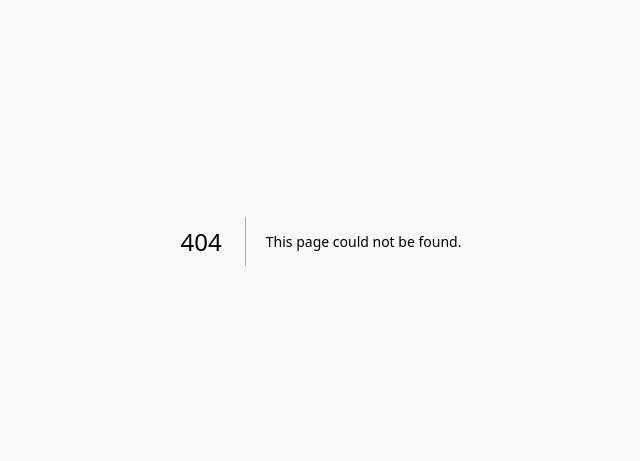
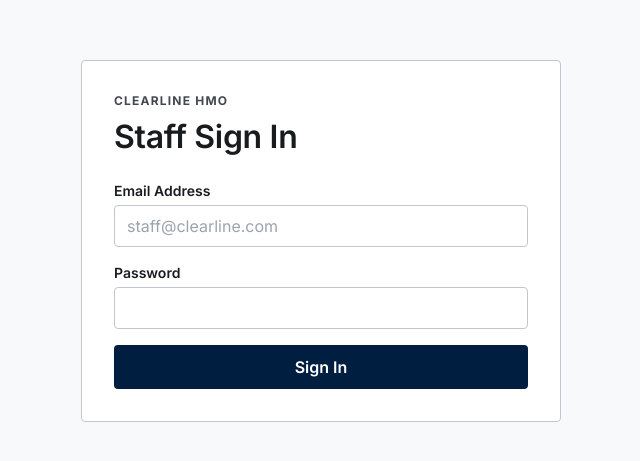
Before and after one commit to timkene/PHARMACY-PORTAL, a Next.js app: page /staff/login in a window 1280 px wide. Before the commit this address had no page. Shown: the part 159-620 px from the top of the page, without its empty margins (319-959 px from the left). Built offline with nearby package versions, Linux system fonts and the light colour scheme; no server answers.

Commit message:
feat: staff shell layout and login page

```diff
--- /dev/null
+++ b/app/staff/login/page.tsx
@@ -0,0 +1,83 @@
+'use client'
+import { useState } from 'react'
+import type { FormEvent } from 'react'
+import { useRouter } from 'next/navigation'
+import { staffLogin, ApiError } from '@/lib/api'
+
+const INPUT_CLS = 'w-full border border-outline-variant rounded px-3 py-2 text-body-lg focus:outline-none focus:border-primary focus:ring-2 focus:ring-primary/20'
+
+export default function StaffLoginPage() {
+  const router = useRouter()
+  const [email, setEmail] = useState('')
+  const [password, setPassword] = useState('')
+  const [error, setError] = useState('')
+  const [loading, setLoading] = useState(false)
+
+  const handleSubmit = async (e: FormEvent) => {
+    e.preventDefault()
+    setError('')
+    setLoading(true)
+    try {
+      await staffLogin(email, password)
+      router.push('/staff/dashboard')
+    } catch (err) {
+      setError(err instanceof ApiError ? 'Invalid email or password' : 'Something went wrong. Please try again.')
+    } finally {
+      setLoading(false)
+    }
+  }
+
+  return (
+    <div className="min-h-screen flex items-center justify-center bg-surface p-4">
+      <div className="w-full max-w-[480px] bg-surface-lowest border border-outline-variant rounded p-8">
+        <p className="text-label-caps text-on-surface-variant uppercase tracking-widest mb-2">Clearline HMO</p>
+        <h1 className="text-headline-lg font-semibold text-on-surface mb-6">Staff Sign In</h1>
+
+        <form onSubmit={handleSubmit} className="space-y-4">
+          <div>
+            <label className="block text-body-sm font-semibold text-on-surface mb-1">
+              Email Address
+            </label>
+            <input
+              type="email"
+              value={email}
+              onChange={e => setEmail(e.target.value)}
+              required
+              autoComplete="email"
+              className={INPUT_CLS}
+              placeholder="staff@clearline.com"
+            />
+          </div>
+
+          <div>
+            <label className="block text-body-sm font-semibold text-on-surface mb-1">
+              Password
+            </label>
+            <input
+              type="password"
+              value={password}
+              onChange={e => setPassword(e.target.value)}
+              required
+              autoComplete="current-password"
+              className={INPUT_CLS}
+            />
+          </div>
+
+          {error && (
+            <p role="alert" className="text-body-sm text-error bg-error/10 rounded px-3 py-2">
+              {error}
+            </p>
+          )}
+
+          <button
+            type="submit"
+            disabled={loading}
+            className="w-full bg-primary hover:bg-primary-container text-on-primary py-2.5 rounded font-semibold text-body-lg transition-colors disabled:opacity-60 disabled:cursor-not-allowed"
+          >
+            {loading ? 'Signing in…' : 'Sign In'}
+          </button>
+        </form>
+      </div>
+    </div>
+  )
+}
--- /dev/null
+++ b/components/staff/StaffShell.tsx
@@ -0,0 +1,68 @@
+'use client'
+import Link from 'next/link'
+import { usePathname, useRouter } from 'next/navigation'
+import { logout } from '@/lib/api'
+
+const NAV_ITEMS = [
+  { href: '/staff/dashboard', label: 'Dashboard', icon: 'dashboard' },
+  { href: '/staff/intake/new', label: 'New Intake', icon: 'add_circle' },
+]
+
+interface StaffShellProps {
+  children: React.ReactNode
+  userName: string
+}
+
+export function StaffShell({ children, userName }: StaffShellProps) {
+  const pathname = usePathname()
+  const router = useRouter()
+
+  const handleLogout = async () => {
+    await logout().catch(() => {})
+    router.push('/staff/login')
+  }
+
+  return (
+    <div className="flex h-screen overflow-hidden">
+      {/* Sidebar */}
+      <aside className="w-[280px] shrink-0 bg-primary flex flex-col">
+        <div className="px-6 py-5 border-b border-primary-container">
+          <p className="text-on-primary/60 text-label-caps uppercase tracking-widest mb-0.5">Clearline HMO</p>
+          <p className="text-on-primary text-title-md font-semibold">Pharmacy Portal</p>
+        </div>
+
+        <nav className="flex-1 py-4">
+          {NAV_ITEMS.map(item => (
+            <Link
+              key={item.href}
+              href={item.href}
+              className={`flex items-center gap-3 px-6 py-3 text-body-lg transition-colors ${
+                pathname.startsWith(item.href)
+                  ? 'bg-primary-container text-on-primary'
+                  : 'text-on-primary/70 hover:bg-primary-container/50 hover:text-on-primary'
+              }`}
+            >
+              <span className="material-symbols-outlined text-[20px]">{item.icon}</span>
+              {item.label}
+            </Link>
+          ))}
+        </nav>
+
+        <div className="px-6 py-4 border-t border-primary-container">
+          <p className="text-on-primary/60 text-body-sm mb-1 truncate">{userName}</p>
+          <button
+            onClick={handleLogout}
+            className="text-on-primary/60 hover:text-on-primary text-body-sm transition-colors"
+          >
+            Sign out
+          </button>
+        </div>
+      </aside>
+
+      {/* Main content */}
+      <main className="flex-1 overflow-y-auto bg-surface">
+        {children}
+      </main>
+    </div>
+  )
+}
```
